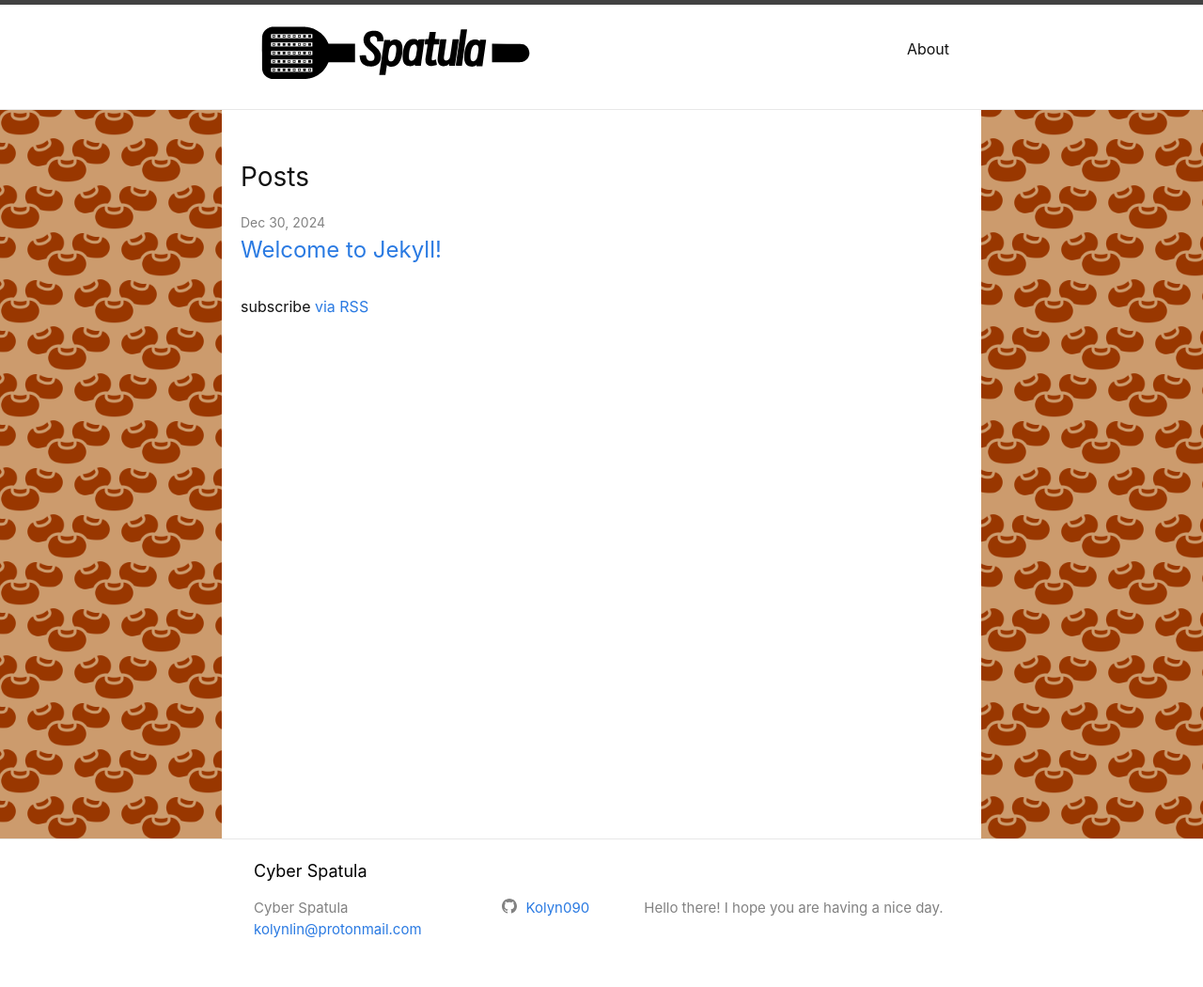
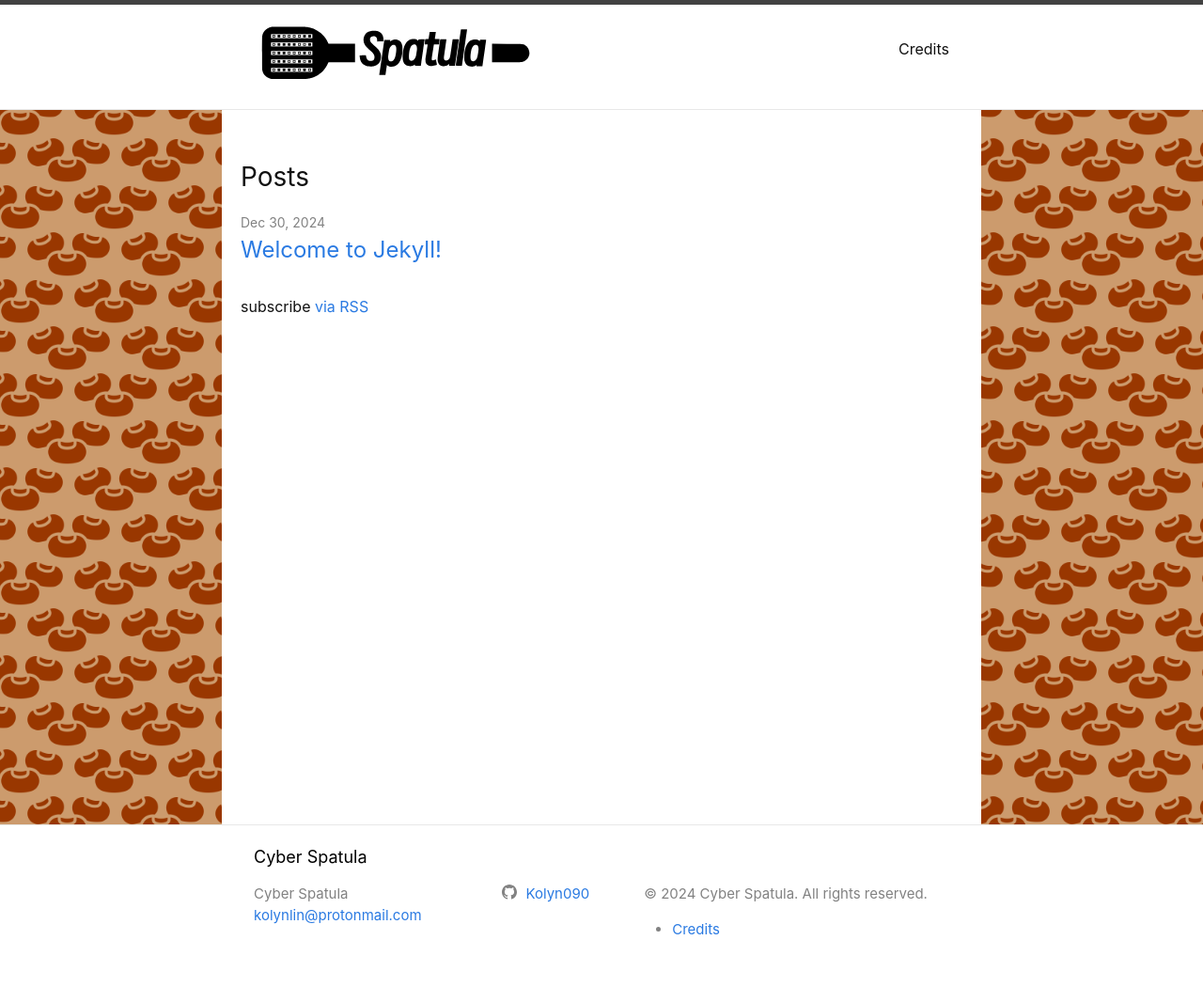
Before and after one commit to KolynsEngineerLogPage/KolynsEngineerLogPage.github.io, a Jekyll site: the page built from index.markdown, in a window 1280 px wide. Shown: the whole page at 94% size. Built offline with Jekyll 4.4.1, drawn with Linux system fonts in a browser that asks for light colours.

Commit message:
Added credits page

```diff
--- a/_config.yml
+++ b/_config.yml
@@ -21,7 +21,7 @@
 title: Cyber Spatula
 email: kolynlin@protonmail.com
 description: >- # this means to ignore newlines until "baseurl:"
-  Hello there! I hope you are having a nice day.
+
 baseurl: "" # the subpath of your site, e.g. /blog
 url: "https://cyberspatula.github.io" # the base hostname & protocol for your site, e.g. http://example.com
 github_username: Kolyn090
@@ -58,3 +58,12 @@
     output: true
     permalink: /:categories/:year/:month/:day/:title/
     directory: static/_posts
+  pages:
+    output: true
+    directory: _pages
+
+nav:
+  - title: Home
+    url: /
+  - title: Credits
+    url: /credits/
--- a/_includes/footer.html
+++ b/_includes/footer.html
@@ -25,11 +25,20 @@
         {%- include social.html -%}
       </div>
 
+      <!-- <div class="footer-col footer-col-3">
+        <p>{{- site.description | escape -}}</p>
+      </div> -->
+
       <div class="footer-col footer-col-3">
-        <p>{{- site.description | escape -}}</p>
+        <p>&copy; {{ site.time | date: "%Y" }} {{ site.title }}. All rights reserved.</p>
+          <nav>
+              <ul>
+                  <li><a href="{{ '/credits/' | relative_url }}">Credits</a></li>
+              </ul>
+          </nav>
       </div>
+
     </div>
-
   </div>
 
 </footer>
```
Also changed, not shown: _layouts/credits.html (added, +26 -0 lines), _pages/credits.md (added, +20 -0 lines).
